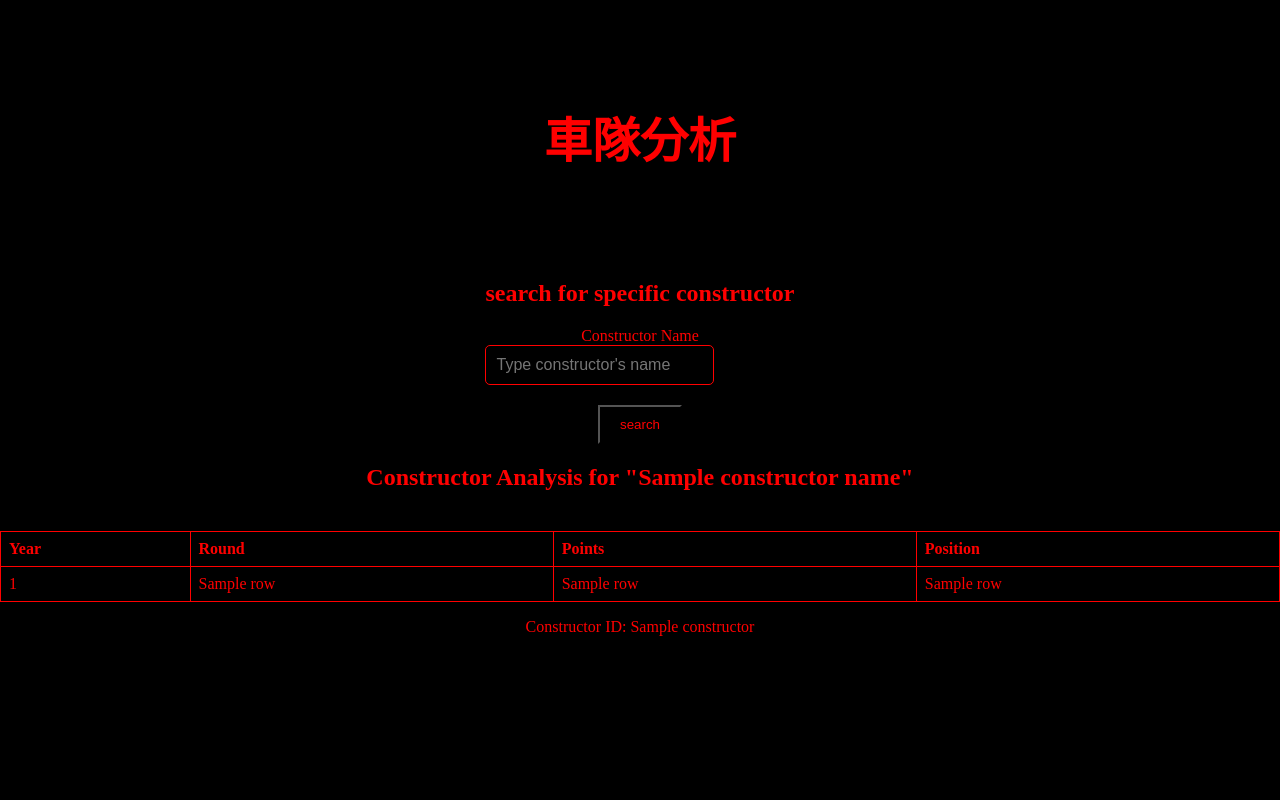
After one commit to 111550053/DBMS_FINAL_F1, a Python web app: template flask/templates/constructor_analysis.html in a window 1280 px wide. The commit adds this page. Run offline with Jinja, Linux system fonts and the light colour scheme; the template is opened without the code that fills it: most values are stand-ins (such as "Sample title", 1, 10 or a date in 2020).

Commit message:
constructor analysis

```diff
--- a/flask/templates/afterlogin.html
+++ b/flask/templates/afterlogin.html
@@ -46,6 +46,9 @@
             <button type="submit">車手分析</button>
             <!--他會換行，先這樣看看-->
         </form>
+        <form method="post" action="/constructor_analysis">
+            <button type="submit">車隊分析</button>
+        </form>
         <form method="GET" action="/circuit_analysis">
             <button type="submit">賽道分析</button>
             <!--他會換行，先這樣看看-->
--- /dev/null
+++ b/flask/templates/constructor_analysis.html
@@ -0,0 +1,87 @@
+<!DOCTYPE html>
+<html lang="en">
+<head>
+    <meta charset="UTF-8">
+    <meta name="viewport" content="width=device-width, initial-scale=1.0">
+    <title>Formula 1 World Championship</title>
+    <link href="static/default.css" rel="stylesheet" type="text/css" />
+    <style>
+        table {
+            width: 100%;
+            border-collapse: collapse;
+            margin-top: 20px; /* Adjust margin as needed */
+        }
+        th, td {
+            border: 1px solid #ff0000;
+            text-align: left;
+            padding: 8px;
+        }
+
+        th {
+            background-color: #000000;
+        }
+        option{
+            color : #ff0000;
+            background-color: #000000;
+        }
+        select{
+            color : #ff0000;
+            background-color: #000000;
+        }
+    </style>
+</head>
+<body>
+    <div id="header">
+        <h1>車隊分析</h1>
+    </div>
+    <form method="get" action="{{ url_for('constructor_analysis_display') }}">
+
+        <br></br>
+        <div>
+            <h2> search for specific constructor </h2>
+        </div>
+
+        <div>
+            <label for="constructor ">Constructor Name</label>
+            <input type="text" name="constructor_name" id="constructor_name" placeholder="Type constructor's name" value="{{ request.args.get('constructor_name', '') }}">
+        </div>
+
+        <div>
+            <button type="submit">search</button>
+        </div>
+
+    </form>
+    {% if error_message %}
+        <p>{{ error_message }}</p>
+    {% endif %}
+
+    {% if data %}
+    <h2>Constructor Analysis for "{{ constructor_name }}"</h2>
+    <table>
+        <thead>
+            <tr>
+                <th>Year</th>
+                <th>Round</th>
+                <th>Points</th>
+                <th>Position</th>
+            </tr>
+        </thead>
+        <tbody>
+            {% for row in data %}
+                <tr>
+                    <td>{{ row[0] }}</td>
+                    <td>{{ row[1] }}</td>
+                    <td>{{ row[2] }}</td>
+                    <td>{{ row[3] }}</td>
+                </tr>
+            {% endfor %}
+        </tbody>
+    </table>
+    <p>Constructor ID: {{ constructor_data[0] }}</p>
+{% else %}
+    <p>No results found for "{{ constructor_name }}".</p>
+    <p>Constructor ID: {{ constructor_data[0] }}</p>
+{% endif %}
+
+</body>
+</html>
--- a/flask/templates/home.html
+++ b/flask/templates/home.html
@@ -31,6 +31,9 @@
         <form method="post" action="/driver_analysis">
             <button type="submit">車手分析</button>
         </form>
+        <form method="post" action="/constructor_analysis">
+            <button type="submit">車隊分析</button>
+        </form>
         <form method="post" action="/circuit_analysis">
             <button type="submit">賽道分析</button>
         </form>
```
Also changed, not shown: flask/app.py (+28 -2 lines).
